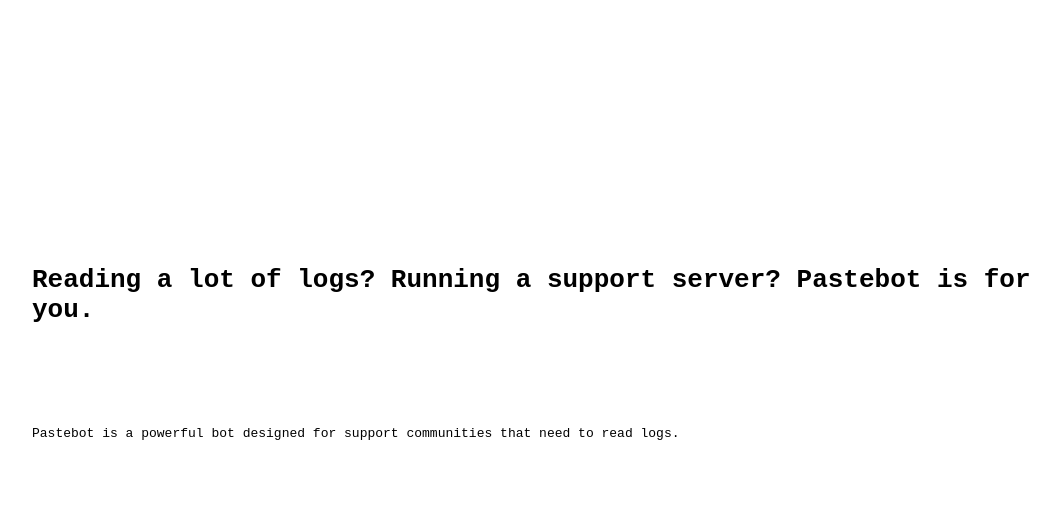
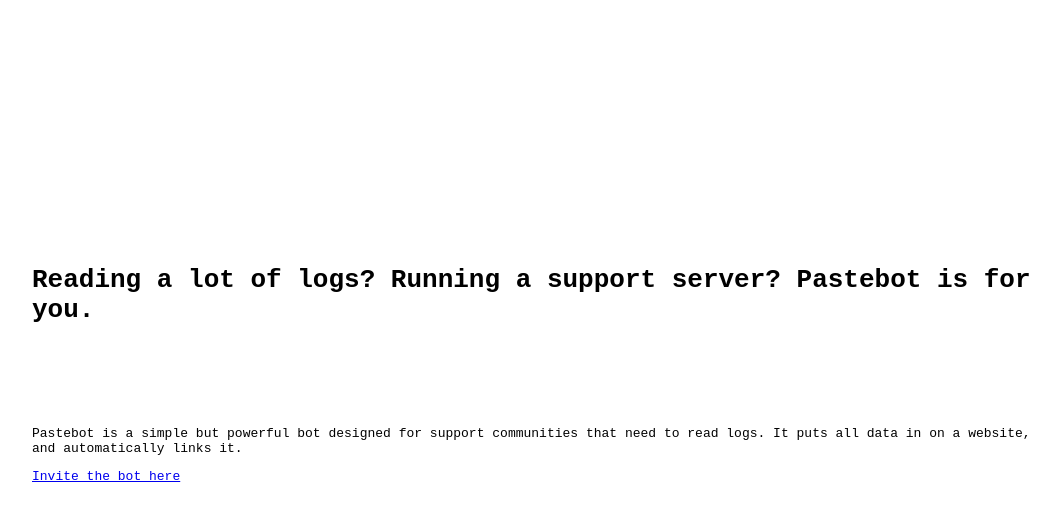
Before and after one commit to randomairborne/pastebot, a plain HTML site: page web/index.html in a window 1280 px wide. Shown: the part 462-980 px from the top of the page, without its empty margins (96-1156 px from the left). Drawn offline with Linux system fonts and the light colour scheme.

Commit message:
Update website

```diff
--- a/web/index.html
+++ b/web/index.html
@@ -15,7 +15,11 @@
     <span class="title">Pastebot</span>
   </div>
   <h1 class="subheading center">Reading a lot of logs? Running a support server? Pastebot is for you.</h1>
-  <p>Pastebot is a powerful bot designed for support communities that need to read logs.</p>
+  <p>
+    Pastebot is a simple but powerful bot designed for support communities that need to read logs. It puts all data in on a website, and
+    automatically links it.
+  </p>
+  <a href="https://discord.com/oauth2/authorize?client_id=1133605908958679102&scope=bot&permissions=0">Invite the bot here</a>
 </body>
 
 </html>
```
